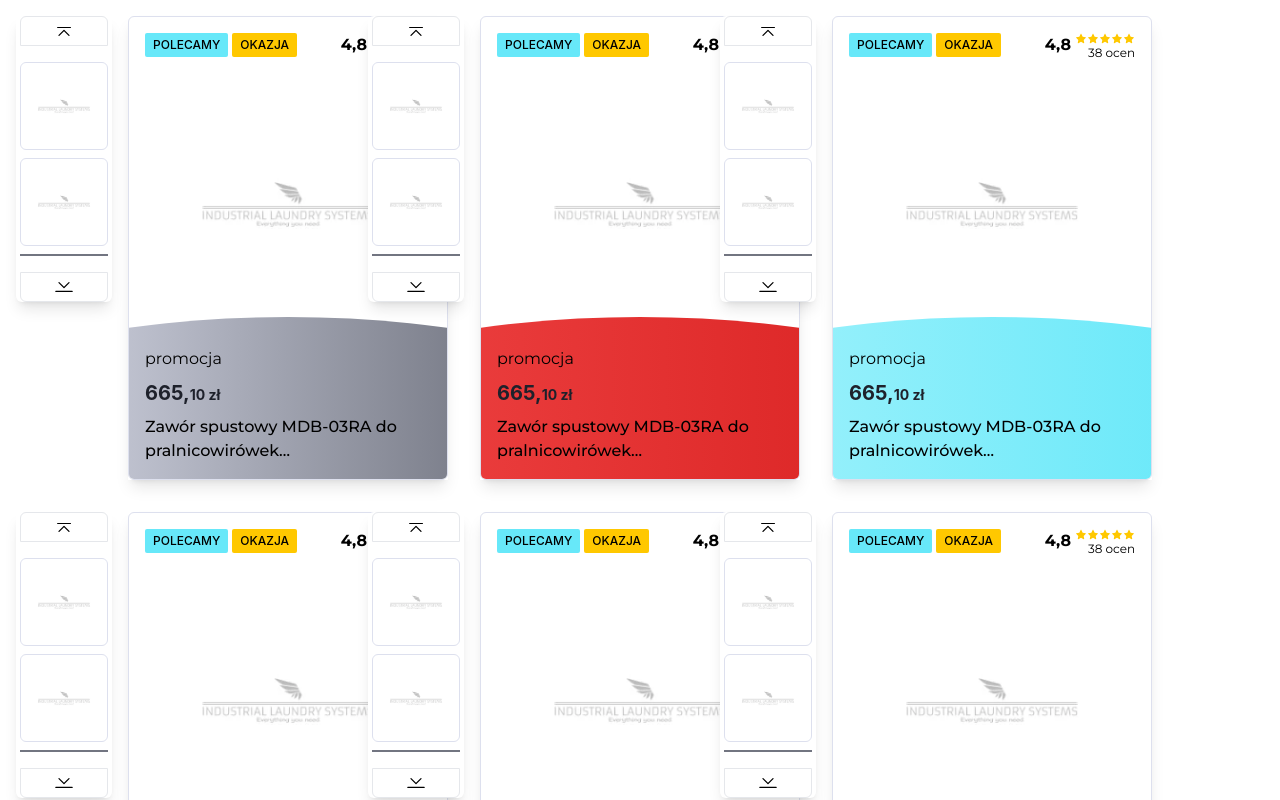
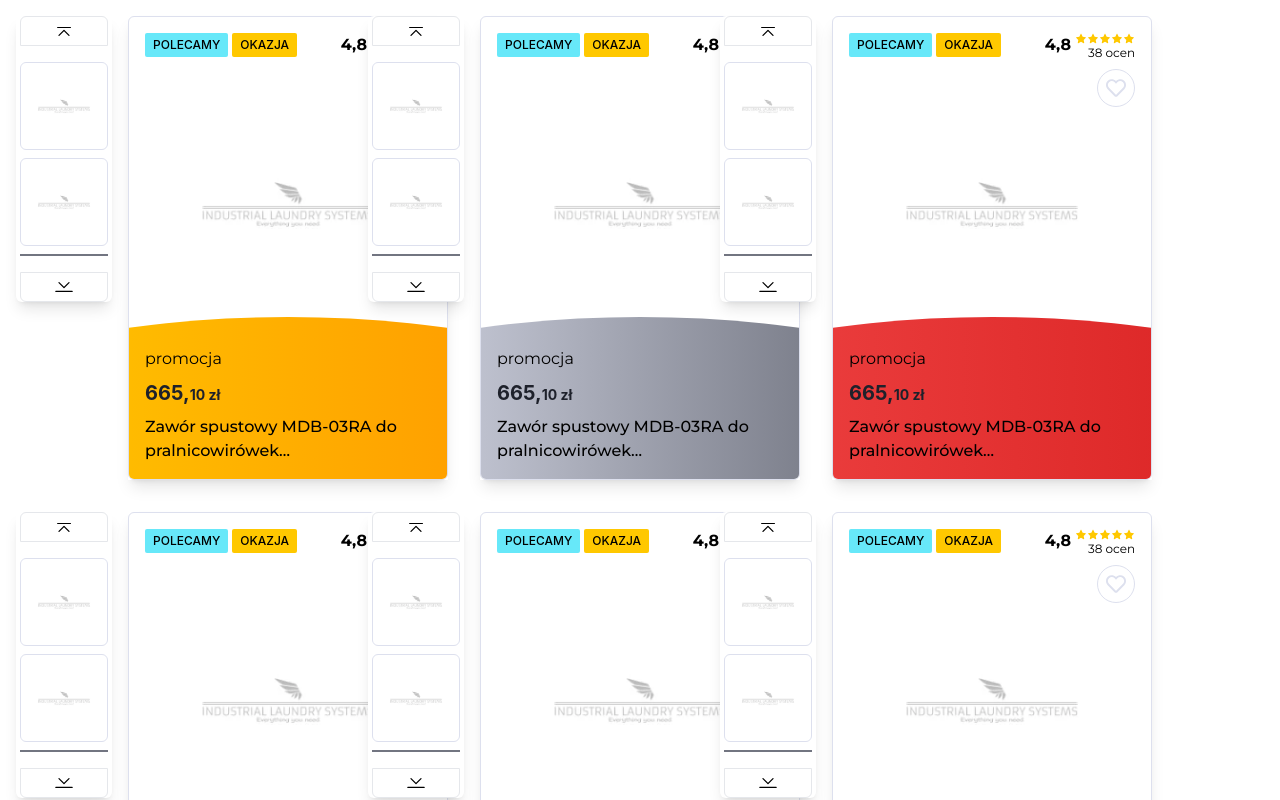
Before and after one commit to krystek77/e-commerce, a Next.js app: page / in a window 1280 px wide. Shown: the top 800 px of the page. Built offline with nearby package versions, Linux system fonts and the light colour scheme.

Commit message:
Create like button

```diff
--- a/app/page.js
+++ b/app/page.js
@@ -3,13 +3,13 @@ import { ProductCard } from "@components";
 export default function Home() {
   return (
     <div className='grid md:grid-cols-3 gap-8'>
+      <ProductCard color='gold' />
       <ProductCard color='black' />
       <ProductCard color='primary' />
       <ProductCard color='accent' />
       <ProductCard color='black' />
       <ProductCard color='green' />
       <ProductCard color='gold' />
-      <ProductCard color='gold' />
     </div>
   );
 }
--- /dev/null
+++ b/components/LikeButton/LikeButton.jsx
@@ -0,0 +1,29 @@
+
+import {FaRegHeart,FaHeart} from 'react-icons/fa';
+import PropTypes from 'prop-types';
+
+const LikeButton = ({isFavorite,handleFavorite}) => {
+
+    return (
+      <button
+        title={isFavorite ? "usuń z ulubionych" : "dodaj do ulubionych"}
+        onClick={handleFavorite}
+        className={
+          isFavorite
+            ? "absolute top-full right-0 p-2 mt-2 rounded-full border border-black-light hover:bg-gradient-radial-hover-primary hover:border-primary-light"
+            : "absolute top-full right-0 p-2 mt-2 rounded-full border border-black-light hover:bg-gradient-radial-hover-black"
+        }
+        type='button'>
+        {isFavorite ? (
+          <FaHeart className='w-5 h-5 text-primary' />
+        ) : (
+          <FaRegHeart className='w-5 h-5 text-black-light' />
+        )}
+      </button>
+    );
+}
+LikeButton.propTypes = {
+  isFavorite: PropTypes.bool,
+  handleFavorite: PropTypes.func,
+};
+export default LikeButton;
--- a/components/ProductCard/ProductCard.jsx
+++ b/components/ProductCard/ProductCard.jsx
@@ -1,20 +1,35 @@
-import Link from 'next/link'
-import Image from 'next/image';
-import PropTypes from 'prop-types'
-import {images} from '@public/assets/images';
-import { LabelCard, Rating, GalleryCard } from "@components";
+'use client'
+import {useState} from 'react'
+import Link from "next/link";
+import Image from "next/image";
+import PropTypes from "prop-types";
+import { images } from "@public/assets/images";
+import { LabelCard, Rating, GalleryCard, LikeButton } from "@components";
 
-const tmpImages = [1,2]
+const tmpImages = [1, 2];
 
-const ProductCard = ({color}) => {
+const ProductCard = ({ color }) => {
+
+  const [isFavorite,setIsFavorite] = useState(false);
+  const handleFavorite = () => { setIsFavorite((prevIsFavorite)=>!prevIsFavorite) }
+
   let cardColor = "product-card__black";
-
   switch (color) {
-    case "primary": cardColor = "product-card__primary"; break;
-    case "accent": cardColor = "product-card__accent"; break;
-    case "green": cardColor = "product-card__green"; break;
-    case "gold": cardColor = "product-card__gold"; break;
-    default: cardColor="product-card__black"; break;
+    case "primary":
+      cardColor = "product-card__primary";
+      break;
+    case "accent":
+      cardColor = "product-card__accent";
+      break;
+    case "green":
+      cardColor = "product-card__green";
+      break;
+    case "gold":
+      cardColor = "product-card__gold";
+      break;
+    default:
+      cardColor = "product-card__black";
+      break;
   }
 
   return (
@@ -24,13 +39,14 @@ const ProductCard = ({color}) => {
         <div
           className={`product-card ${cardColor} group  overflow-hidden border border-black-light rounded-md  max-w-xs hover:max-h-[1000px]`}>
           <Link href='/' className='relative block p-4 arc'>
-            <div className='product-card_header flex justify-between items-start'>
+            <div className='product-card_header relative flex justify-between items-start'>
               <div className='flex flex-wrap flex-1 justify-start items-center'>
                 <LabelCard text='polecamy' />
                 {/* <LabelCard text="nowość"/> */}
                 <LabelCard text='okazja' />
               </div>
               <Rating />
+              <LikeButton isFavorite={isFavorite} handleFavorite={handleFavorite} />
             </div>
             <div className='product-card_image z-[0]'>
               <Image
@@ -61,10 +77,10 @@ const ProductCard = ({color}) => {
       </div>
     </div>
   );
-}
+};
 
 ProductCard.propTypes = {
   color: PropTypes.string,
 };
 
-export default ProductCard
+export default ProductCard;
--- a/components/index.js
+++ b/components/index.js
@@ -4,3 +4,4 @@ export {default as OutlineButton } from "./Buttons/OutlineButton";
 export {default as LabelCard} from "./ProductCard/LabelCard/LabelCard";
 export {default as Rating} from './Rating/Rating'
 export {default as GalleryCard} from './ProductCard/GalleryCard/GalleryCard'
+export {default as LikeButton} from './LikeButton/LikeButton'
--- a/tailwind.config.js
+++ b/tailwind.config.js
@@ -14,6 +14,8 @@ module.exports = {
         'gradient-linear-accent':'linear-gradient(to left, rgba(103,232,249,1) 15%, rgba(165,243,252,1) 100%)',
         'gradient-linear-green':'linear-gradient(to left, rgba(77,139,49,1) 15%, rgba(193,225,166,1) 100%)',
         'gradient-linear-gold':'linear-gradient(to left, rgba(255,156,0,1) 15%, rgba(255,200,0,1) 100%)',
+        'gradient-radial-hover-black':'radial-gradient(circle, rgba(221,224,238,0.1) 0%, rgba(114,117,129,0.1) 100%)',
+        'gradient-radial-hover-primary':'radial-gradient(circle, rgba(239,68,68,0.1) 0%, rgba(220,38,38,0.1) 100%)',
       }),
       fontFamily: {
         html: ["var(--font-montserrat)"],
```
